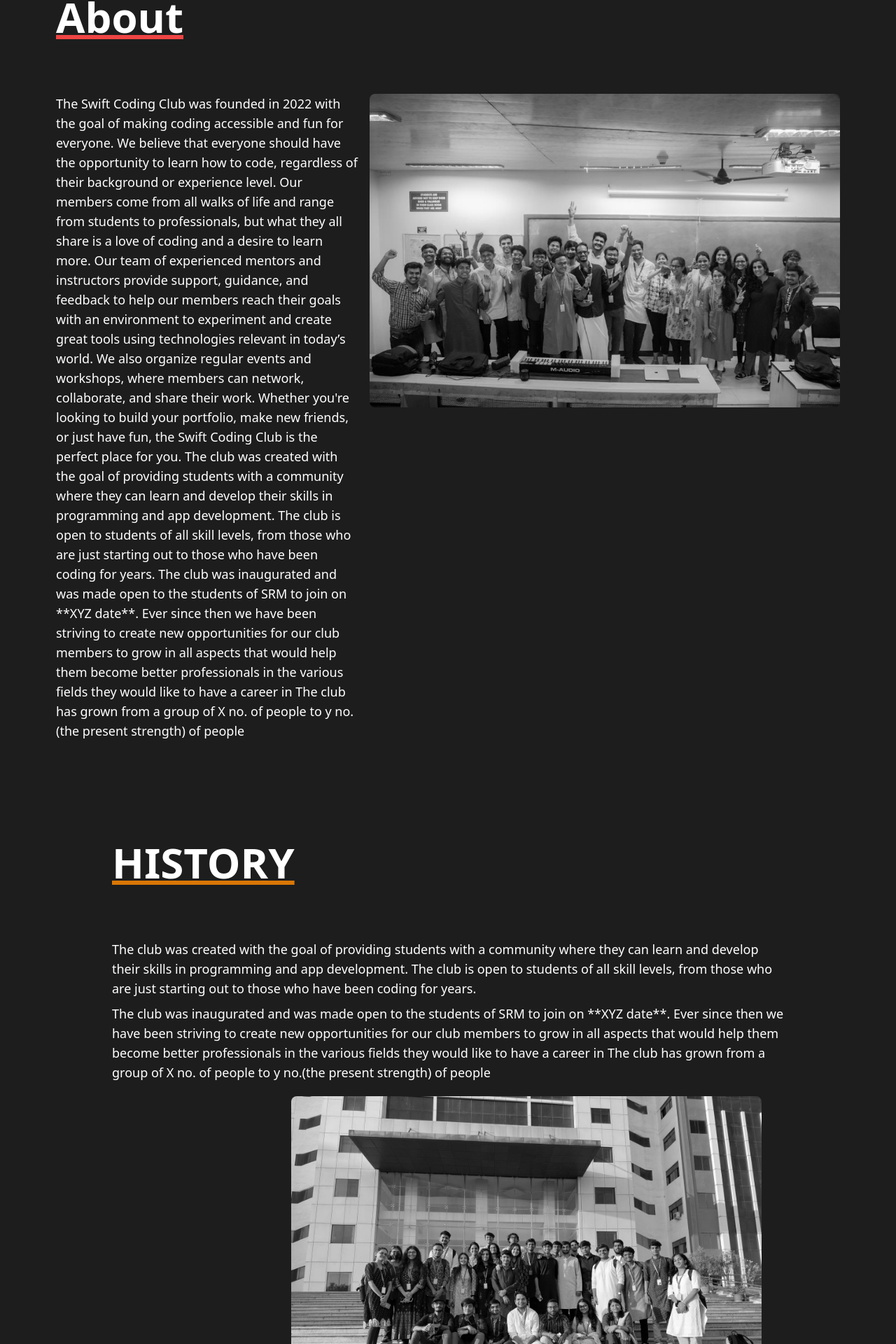
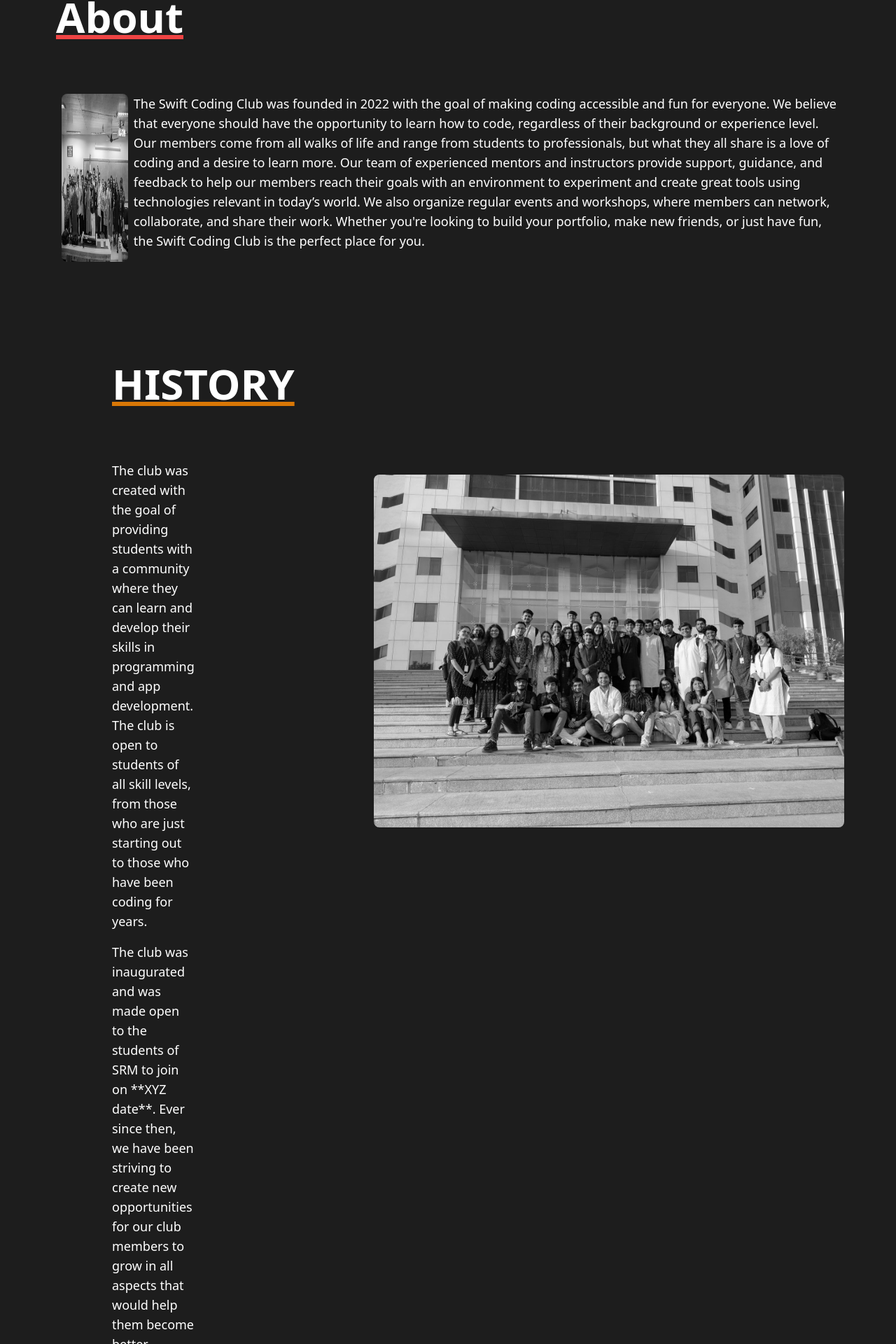
Before and after one commit to SCC-SRM/SCCWebsite, a React (Vite) app: page / in a window 1280 px wide. Shown: the part 1014-2934 px from the top of the page at 70% size. Built offline with nearby package versions, Linux system fonts and the light colour scheme.

Commit message:
make about section responsive

```diff
--- a/src/components/about/About.jsx
+++ b/src/components/about/About.jsx
@@ -1,74 +1,66 @@
 function About() {
   return (
-    <div
-      id="about"
-      className="min-h-screen bg-primaryBackground text-white pt-32 space-y-20"
-    >
+    <div className="min-h-screen bg-primaryBackground text-white pt-32 space-y-20">
       <div>
-        <span className="font-bold text-6xl text-underline-offset: 8px underline decoration-[#ef4444] ">
+        <span className="font-bold text-6xl underline decoration-[#ef4444]">
           About
         </span>
       </div>
-      <div className="flex">
-        <p className="text-lg mr-2">
-          The Swift Coding Club was founded in 2022 with the goal of making
-          coding accessible and fun for everyone. We believe that everyone
-          should have the opportunity to learn how to code, regardless of their
-          background or experience level. Our members come from all walks of
-          life and range from students to professionals, but what they all share
-          is a love of coding and a desire to learn more. Our team of
-          experienced mentors and instructors provide support, guidance, and
-          feedback to help our members reach their goals with an environment to
-          experiment and create great tools using technologies relevant in
-          today’s world. We also organize regular events and workshops, where
-          members can network, collaborate, and share their work. Whether you're
-          looking to build your portfolio, make new friends, or just have fun,
-          the Swift Coding Club is the perfect place for you. The club was
-          created with the goal of providing students with a community where
-          they can learn and develop their skills in programming and app
-          development. The club is open to students of all skill levels, from
-          those who are just starting out to those who have been coding for
-          years. The club was inaugurated and was made open to the students of
-          SRM to join on **XYZ date**. Ever since then we have been striving to
-          create new opportunities for our club members to grow in all aspects
-          that would help them become better professionals in the various fields
-          they would like to have a career in The club has grown from a group of
-          X no. of people to y no.(the present strength) of people
-        </p>
-        {/* <img src="public/about3.jpeg"></img> */}
+      <div className="flex flex-col lg:flex-row">
         <figure className="relative max-w-7xl ">
           <img
-            className="rounded-lg max-w-2xl ml-2 transition-all duration-300 cursor-pointer filter grayscale hover:grayscale-0"
+            className="h-full w-full overflow-hidden rounded-lg max-w-2xl ml-2 transition-all duration-300 cursor-pointer filter grayscale hover:grayscale-0"
             src="/about3.jpeg"
             alt="about image"
           ></img>
         </figure>
+        <div className="flex flex-col justify-center">
+          <p className="text-lg mb-4 lg:ml-4">
+            The Swift Coding Club was founded in 2022 with the goal of making
+            coding accessible and fun for everyone. We believe that everyone
+            should have the opportunity to learn how to code, regardless of
+            their background or experience level. Our members come from all
+            walks of life and range from students to professionals, but what
+            they all share is a love of coding and a desire to learn more. Our
+            team of experienced mentors and instructors provide support,
+            guidance, and feedback to help our members reach their goals with an
+            environment to experiment and create great tools using technologies
+            relevant in today’s world. We also organize regular events and
+            workshops, where members can network, collaborate, and share their
+            work. Whether you're looking to build your portfolio, make new
+            friends, or just have fun, the Swift Coding Club is the perfect
+            place for you.
+          </p>
+        </div>
       </div>
       <div className="min-h-full bg-primaryBackground text-white px-20 py-16 space-y-20">
         <div>
-          <span className="font-bold text-6xl text-underline-offset: 8px underline decoration-[#d97706] ">
+          <span className="font-bold text-6xl underline decoration-[#d97706]">
             HISTORY
           </span>
         </div>
-        <div>
-          <p className="text-lg">
-            The club was created with the goal of providing students with a
-            community where they can learn and develop their skills in
-            programming and app development. The club is open to students of all
-            skill levels, from those who are just starting out to those who have
-            been coding for years.
-          </p>
-          <p className="mt-2 text-lg">
-            The club was inaugurated and was made open to the students of SRM to
-            join on **XYZ date**. Ever since then we have been striving to
-            create new opportunities for our club members to grow in all aspects
-            that would help them become better professionals in the various
-            fields they would like to have a career in The club has grown from a
-            group of X no. of people to y no.(the present strength) of people
-          </p>
-          <figure className="relative max-w-7xl cursor-pointer filter ">
+        <div className="flex flex-col lg:flex-row">
+          <div className="flex flex-col justify-center">
+            <p className="text-lg mb-4">
+              The club was created with the goal of providing students with a
+              community where they can learn and develop their skills in
+              programming and app development. The club is open to students of
+              all skill levels, from those who are just starting out to those
+              who have been coding for years.
+            </p>
+            <p className="text-lg">
+              The club was inaugurated and was made open to the students of SRM
+              to join on **XYZ date**. Ever since then, we have been striving to
+              create new opportunities for our club members to grow in all
+              aspects that would help them become better professionals in the
+              various fields they would like to have a career in. The club has
+              grown from a group of X no. of people to y no. (the present
+              strength) of people.
+            </p>
+          </div>
+          <figure className="relative max-w-7xl cursor-pointer filter">
             <img
-              className="rounded-lg max-w-2xl ml-64 mt-5  transition-all duration-300 grayscale hover:grayscale-0"
+              className="rounded-lg max-w-2xl ml-64 mt-5 transition-all duration-300 grayscale hover:grayscale-0"
               src="/about2.jpeg"
               alt="history image"
             ></img>
```
Also changed, not shown: 1 other file (tests, documents, lock files or other folders).
